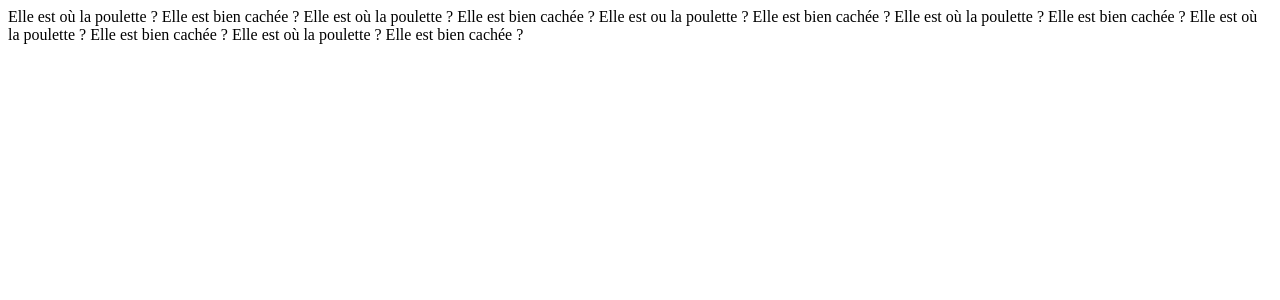
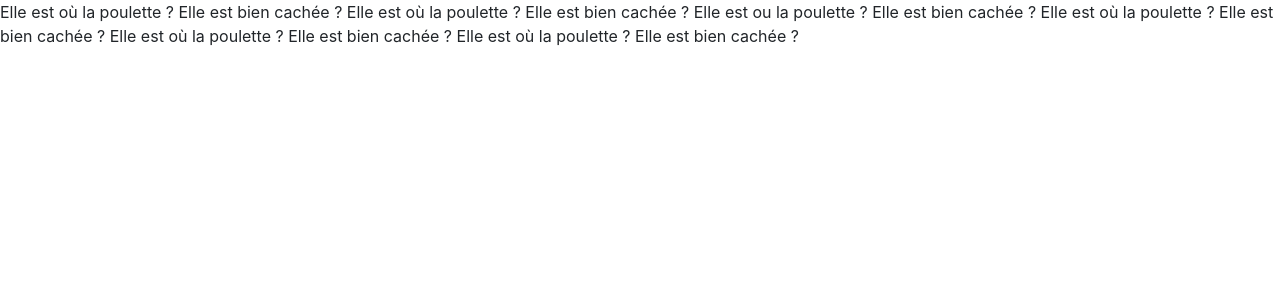
Before and after one commit to mellexmas/todo-list, an Angular app: page / in a window 1280 px wide. Shown: the top 300 px of the page. Built offline with nearby package versions, Linux system fonts and the light colour scheme.

Commit message:
add bootstrap css

```diff
--- a/package.json
+++ b/package.json
@@ -19,6 +19,7 @@
     "@angular/platform-browser": "~11.0.9",
     "@angular/platform-browser-dynamic": "~11.0.9",
     "@angular/router": "~11.0.9",
+    "bootstrap": "^4.6.0",
     "rxjs": "~6.6.0",
     "tslib": "^2.0.0",
     "zone.js": "~0.10.2"
--- a/src/styles.scss
+++ b/src/styles.scss
@@ -1 +1,3 @@
 /* You can add global styles to this file, and also import other style files */
+//import bootstrap
+@import "~bootstrap/scss/bootstrap";
```
Also changed, not shown: 1 other file (tests, documents, lock files or other folders).
